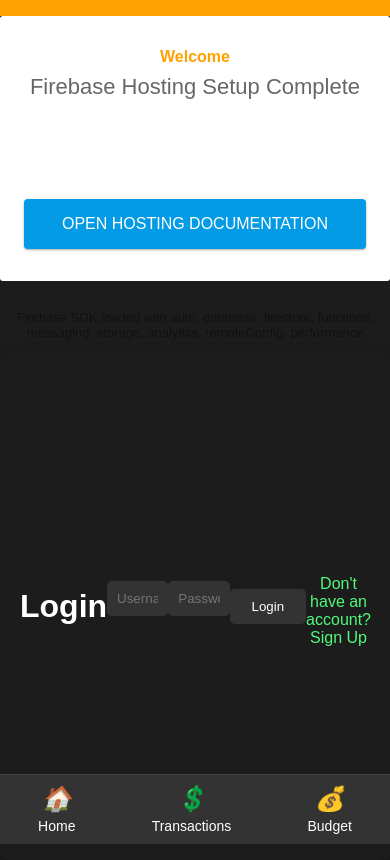
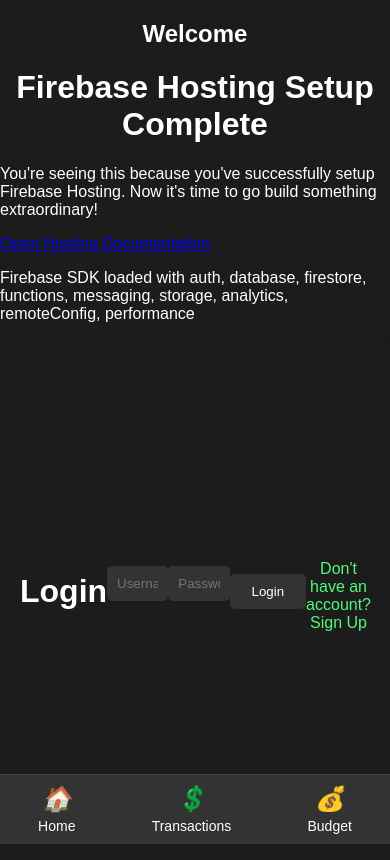
Before and after one commit to 2024-25-Allen-ISD-Computer-Science/7th-period-isp-personal-finance-tracker, a website: page public/index.html in a window 390 px wide. Drawn offline with Linux system fonts and the light colour scheme; some packages are replaced by stand-ins of ours.

Commit message:
Removed Firebase intro bugs on site (test deploy #1)

```diff
--- a/public/index.html
+++ b/public/index.html
@@ -3,7 +3,7 @@
   <head>
     <meta charset="utf-8">
     <meta name="viewport" content="width=device-width, initial-scale=1">
-    <title>Welcome to Firebase Hosting</title>
+    <title>CoinTracker</title>
 
     <!-- update the version number as needed -->
     <script defer src="/__/firebase/11.2.0/firebase-app-compat.js"></script>
@@ -22,21 +22,6 @@
       to avoid connecting the SDK to running emulators.
     -->
     <script defer src="/__/firebase/init.js?useEmulator=true"></script>
-
-    <style media="screen">
-      body { background: #ECEFF1; color: rgba(0,0,0,0.87); font-family: Roboto, Helvetica, Arial, sans-serif; margin: 0; padding: 0; }
-      #message { background: white; max-width: 360px; margin: 100px auto 16px; padding: 32px 24px; border-radius: 3px; }
-      #message h2 { color: #ffa100; font-weight: bold; font-size: 16px; margin: 0 0 8px; }
-      #message h1 { font-size: 22px; font-weight: 300; color: rgba(0,0,0,0.6); margin: 0 0 16px;}
-      #message p { line-height: 140%; margin: 16px 0 24px; font-size: 14px; }
-      #message a { display: block; text-align: center; background: #039be5; text-transform: uppercase; text-decoration: none; color: white; padding: 16px; border-radius: 4px; }
-      #message, #message a { box-shadow: 0 1px 3px rgba(0,0,0,0.12), 0 1px 2px rgba(0,0,0,0.24); }
-      #load { color: rgba(0,0,0,0.4); text-align: center; font-size: 13px; }
-      @media (max-width: 600px) {
-        body, #message { margin-top: 0; background: white; box-shadow: none; }
-        body { border-top: 16px solid #ffa100; }
-      }
-    </style>
     <style>
       body {
           font-family: Arial, sans-serif;
```
